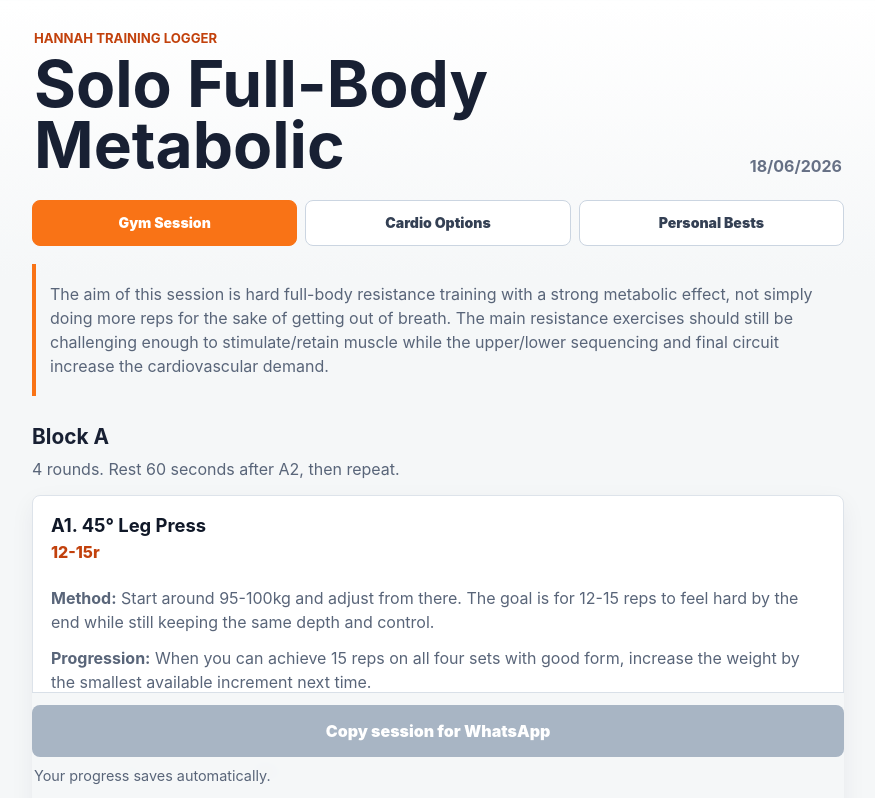
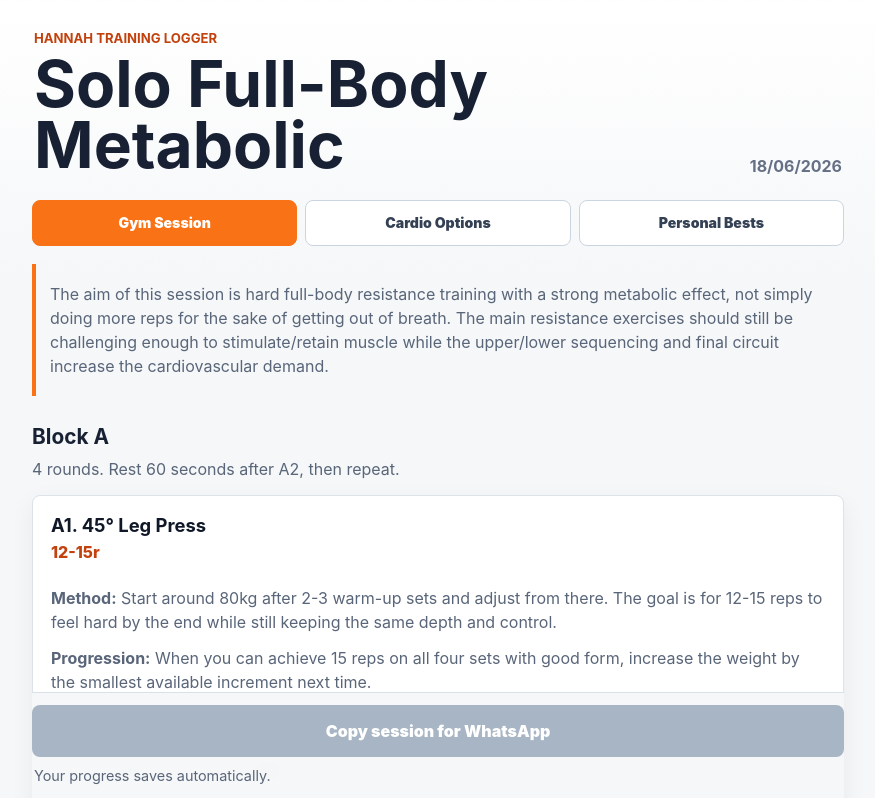
Before and after one commit to kaliharmen-hue/hannah-training-logger, a React (Vite) app: page / in a window 1280 px wide. Shown: the top 798 px of the page, without its empty margins (202-1077 px from the left). Built offline with nearby package versions, Linux system fonts and the light colour scheme.

Commit message:
Adjust leg press starting weight and warm-up guidance

```diff
--- a/src/data/programme.js
+++ b/src/data/programme.js
@@ -18,7 +18,7 @@ export const programme = {
           inputType: 'weight_reps',
           sets: 4,
           showNotes: false,
-          method: 'Start around 95-100kg and adjust from there. The goal is for 12-15 reps to feel hard by the end while still keeping the same depth and control.',
+          method: 'Start around 80kg after 2-3 warm-up sets and adjust from there. The goal is for 12-15 reps to feel hard by the end while still keeping the same depth and control.',
           progression: 'When you can achieve 15 reps on all four sets with good form, increase the weight by the smallest available increment next time.',
         },
         {
```
